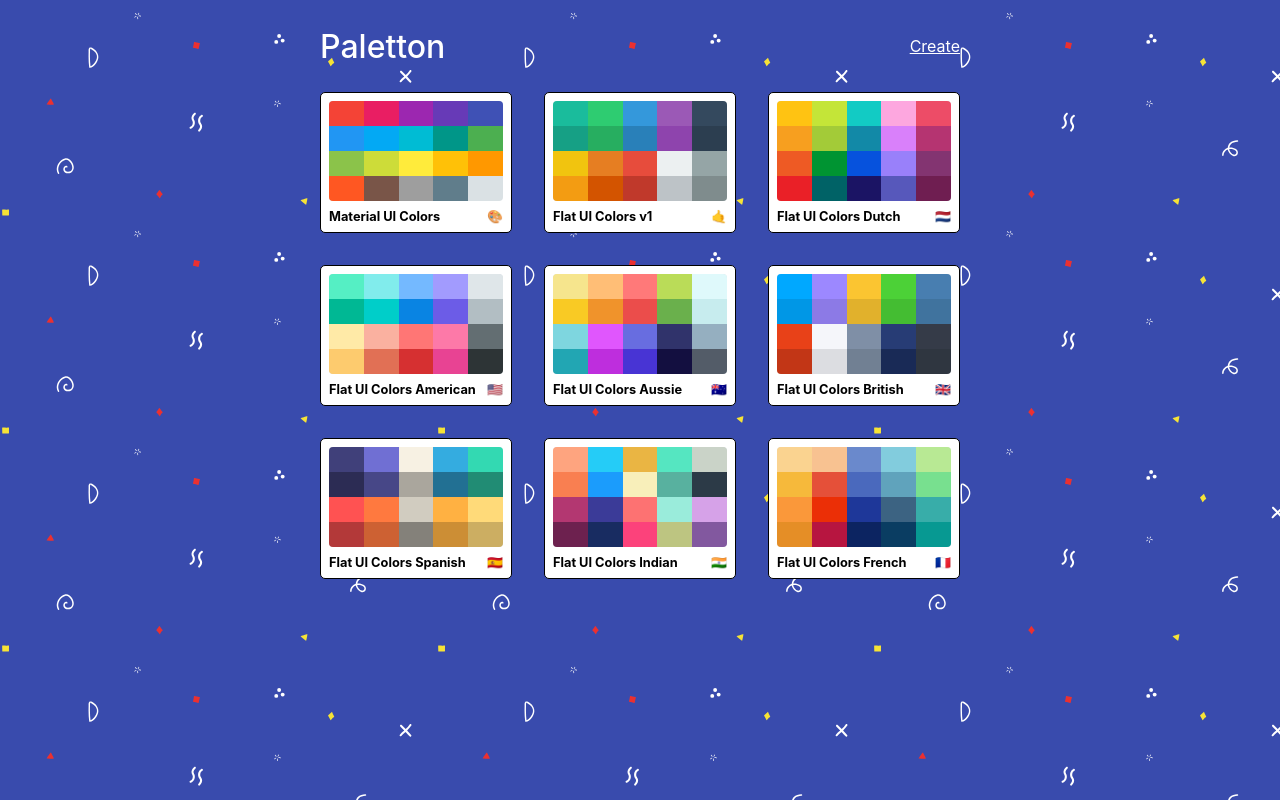
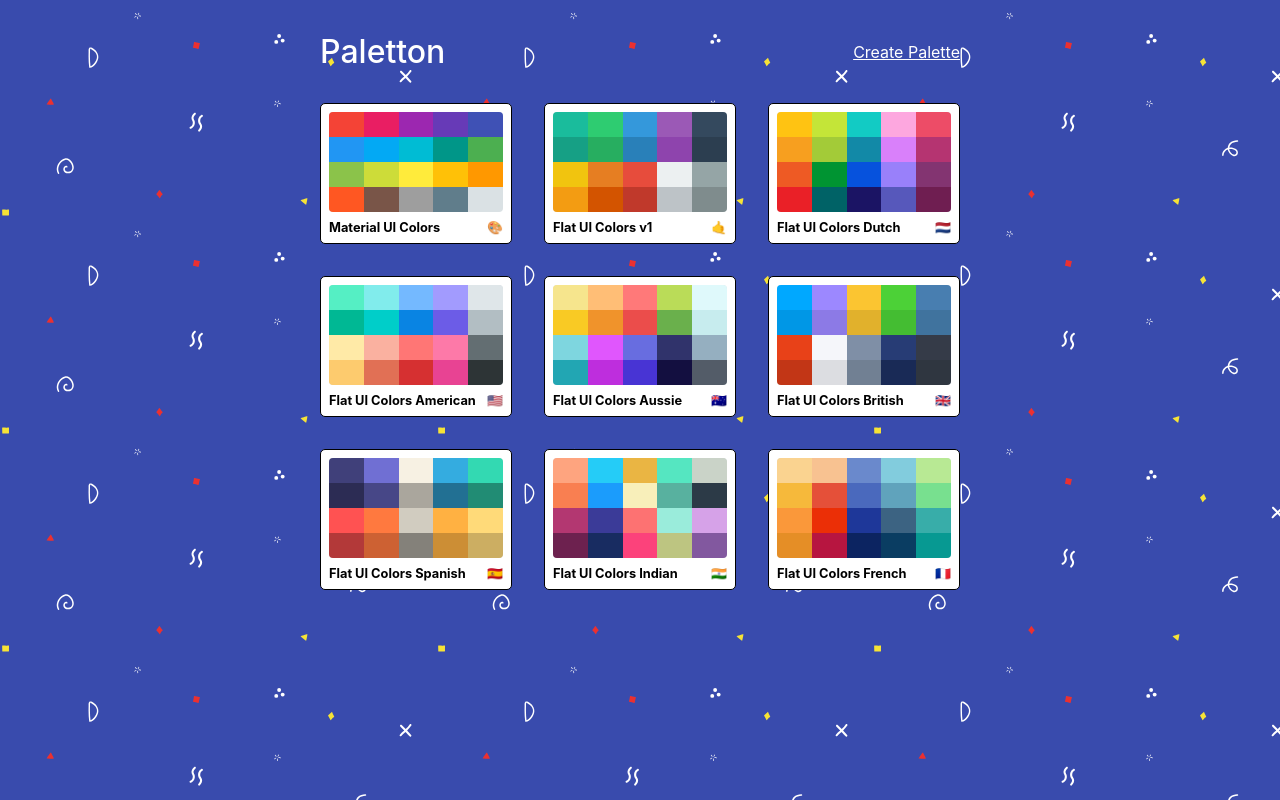
Before and after one commit to shikhar0208/Color-Palette-App, a React (Create React App) app: page / in a window 1280 px wide. Built offline with nearby package versions, Linux system fonts and the light colour scheme.

Commit message:
Clean up route animations

```diff
--- a/src/App.css
+++ /dev/null
@@ -1,5 +0,0 @@
-.page {
-  height: 100vh;
-  position: fixed;
-  width: 100%;
-}
--- a/src/App.js
+++ b/src/App.js
@@ -7,7 +7,7 @@
 import seedPalettes from "./seedPalettes";
 import { generatePalette } from "./ColorHelper";
 import NewPaletteForm from "./NewPaletteForm";
-import "./App.css";
+import Page from "./Page";
 
 class App extends React.Component {
   constructor(props) {
@@ -53,58 +53,59 @@
       <Route
         render={({ location }) => (
           <TransitionGroup>
-            <CSSTransition key={location.key} classNames="fade" timeout={500}>
+            <CSSTransition key={location.key} classNames="page" timeout={500}>
               <Switch location={location}>
+                <Route
+                  path="/palette/new"
+                  exact={true}
+                  render={(routeProps) => (
+                    <Page>
+                      <NewPaletteForm
+                        savePalette={this.savePalette}
+                        palettes={this.state.palettes}
+                        {...routeProps}
+                      />
+                    </Page>
+                  )}
+                />
+                <Route
+                  path="/palette/:paletteId/:colorId"
+                  exact={true}
+                  render={(routeProps) => (
+                    <Page>
+                      <SingleColorPalette
+                        colorId={routeProps.match.params.colorId}
+                        palette={generatePalette(
+                          this.findPalette(routeProps.match.params.paletteId)
+                        )}
+                      />
+                    </Page>
+                  )}
+                />
                 <Route
                   path="/"
                   exact={true}
                   render={(routeProps) => (
-                    <div className="page">
+                    <Page>
                       <PaletteList
                         deletePalette={this.deletePalette}
                         palettes={this.state.palettes}
                         {...routeProps}
                       />
-                    </div>
-                  )}
-                />
-                <Route
-                  path="/palette/new"
-                  exact={true}
-                  render={(routeProps) => (
-                    <div className="page">
-                      <NewPaletteForm
-                        savePalette={this.savePalette}
-                        palettes={this.state.palettes}
-                        {...routeProps}
-                      />
-                    </div>
+                    </Page>
                   )}
                 />
                 <Route
                   path="/palette/:id"
                   exact={true}
                   render={(routeProps) => (
-                    <div className="page">
+                    <Page>
                       <Palette
                         palette={generatePalette(
                           this.findPalette(routeProps.match.params.id)
                         )}
                       />
-                    </div>
-                  )}
-                />
-                <Route
-                  path="/palette/:paletteId/:colorId"
-                  render={(routeProps) => (
-                    <div className="page">
-                      <SingleColorPalette
-                        colorId={routeProps.match.params.colorId}
-                        palette={generatePalette(
-                          this.findPalette(routeProps.match.params.paletteId)
-                        )}
-                      />
-                    </div>
+                    </Page>
                   )}
                 />
               </Switch>
--- /dev/null
+++ b/src/Page.js
@@ -0,0 +1,8 @@
+import React from 'react';
+import './styles/Page.css';
+
+const Page = (props) => (
+  <section className="page">{props.children}</section>
+);
+
+export default Page;
--- a/src/PaletteList.js
+++ b/src/PaletteList.js
@@ -47,7 +47,7 @@
         <div className={classes.container}>
           <nav className={classes.nav}>
             <h1 className={classes.heading}>Paletton</h1>
-            <Link to="/palette/new">Create </Link>
+            <Link to="/palette/new">Create Palette</Link>
           </nav>
           <TransitionGroup className={classes.palettes}>
             {palettes.map((palette) => (
--- a/src/PaletteMetaForm.js
+++ b/src/PaletteMetaForm.js
@@ -42,6 +42,7 @@
       emoji: emoji.native
     };
     this.props.handleSubmit(newPalette);
+    this.setState({stage: ""})
   }
 
   // handleClickOpen = () => {
--- /dev/null
+++ b/src/styles/Page.css
@@ -0,0 +1,40 @@
+.page {
+  height: 100vh;
+  position: fixed;
+  width: 100%;
+  top: 0;
+  transition: opacity 0.5s ease-in-out;
+}
+
+.page-enter {
+  opacity: 0
+}
+
+.page-enter-active {
+  opacity: 1
+}
+
+.page-exit-active {
+  opacity: 0;
+}
+
+
+/* .page {
+  height: 100vh;
+  position: fixed;
+  width: 100%;
+  top: 0;
+  transition: transform 0.5s ease-in-out;
+}
+
+.page-enter {
+  transform: translateX(100%);
+}
+
+.page-enter-active {
+  transform: translateX(0);
+}
+
+.page-exit-active {
+  transform: translateX(-100%);
+} */
--- a/src/styles/PaletteListStyles.js
+++ b/src/styles/PaletteListStyles.js
@@ -11,13 +11,13 @@
     }
   },
   root: {
-    minHeight: "100vh",
+    height: "100vh",
     display: "flex",
     alignItems: "flex-start",
     justifyContent: "center",
     backgroundColor: "#394bad",
     backgroundImage: `url(${bg})`,
-    // overflow: "scroll"
+    overflow: "scroll"
   },
   heading: {
     fontSize: "2rem",
```
